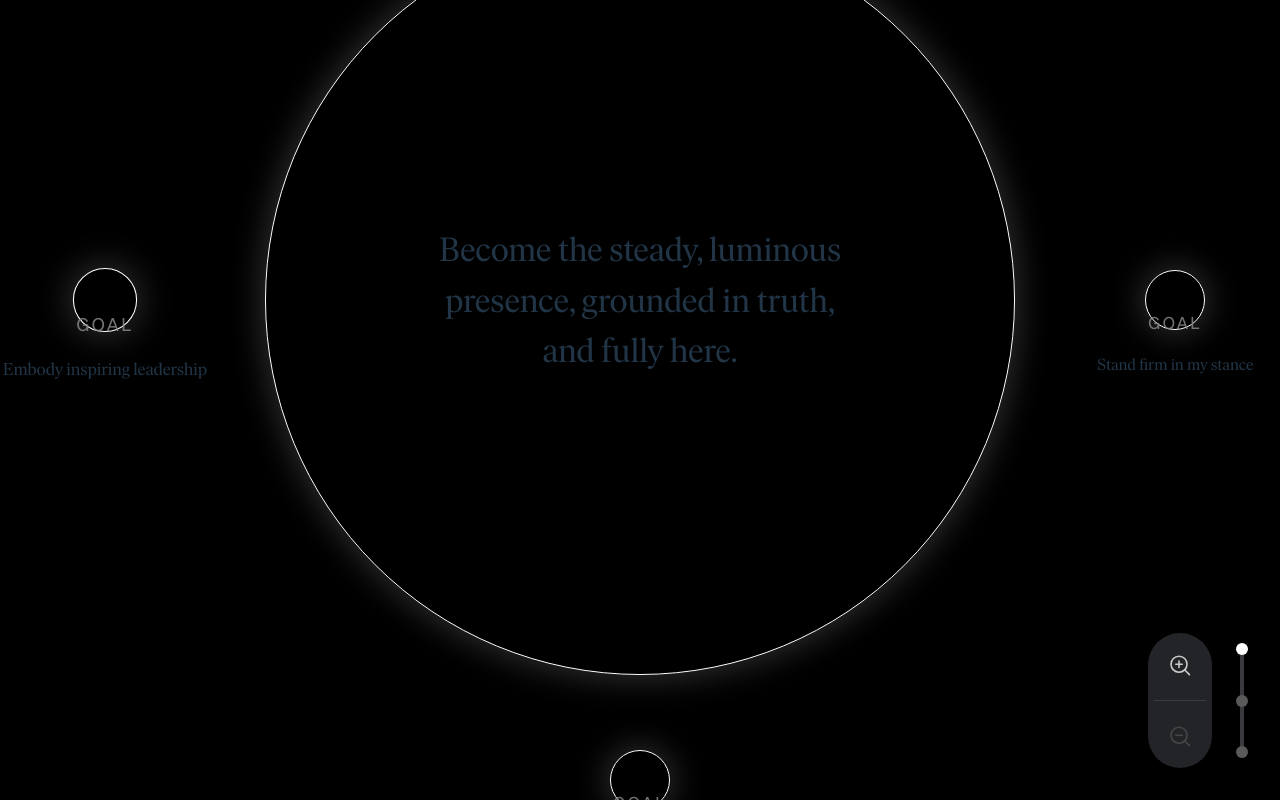
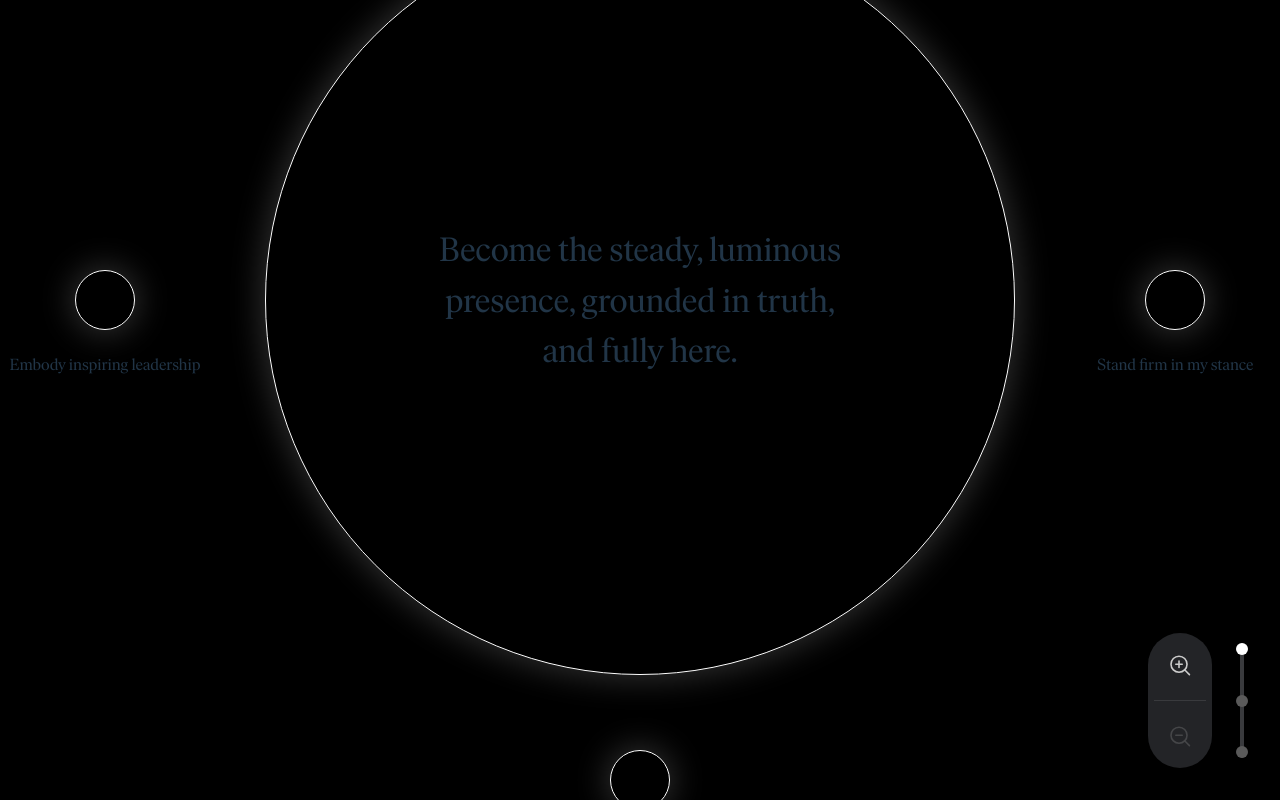
Before and after one commit to preetoshii/journey, a React (Vite) app: page / in a window 1280 px wide. Built offline with nearby package versions, Linux system fonts and the light colour scheme.

Commit message:
fix: revert moon border color in L2 to always be white (remove colored border)

```diff
--- a/src/components/ZoomWorld/SunMoonNode.tsx
+++ b/src/components/ZoomWorld/SunMoonNode.tsx
@@ -166,7 +166,6 @@ export const SunMoonNode = ({ node, onDebugChange }: SunMoonNodeProps) => {
         gap: "1rem"
       }}
       data-zoom-moon={isMoon ? 'true' : undefined}
-      whileHover={{ scale: 1.07 }}
     >
       {/* Circle */}
       {isMoon && currentLevel === "level2" && (
@@ -203,7 +202,7 @@ export const SunMoonNode = ({ node, onDebugChange }: SunMoonNodeProps) => {
           justifyContent: "center",
           position: "relative",
           borderStyle: "solid",
-          borderColor: isMoon && currentLevel === "level2" ? color : "white",
+          borderColor: "white",
           boxShadow: `0 0 32px 4px rgba(255, 255, 255, 0.18)`
         }}
         initial={{
@@ -265,29 +264,6 @@ export const SunMoonNode = ({ node, onDebugChange }: SunMoonNodeProps) => {
             bounce: 0.2
           }}
         >
-          {/* GOAL label for L2 moons when focused, absolutely positioned above title */}
-          <motion.div
-            initial={{ opacity: 0 }}
-            animate={{ opacity: currentLevel === "level2" && isFocused ? 1 : 0 }}
-            transition={{ duration: 0.5 }}
-            style={{
-              position: 'absolute',
-              top: '-2.2em',
-              left: '50%',
-              transform: 'translateX(-50%)',
-              fontFamily: "'Sohne', sans-serif",
-              fontWeight: 400,
-              fontSize: "1.05rem",
-              letterSpacing: "0.13em",
-              color: "#888",
-              textTransform: "uppercase",
-              opacity: 0.85,
-              pointerEvents: 'none',
-              zIndex: 2
-            }}
-          >
-            GOAL
-          </motion.div>
           <motion.h3
             className="sunmoon-title"
             style={{
```
